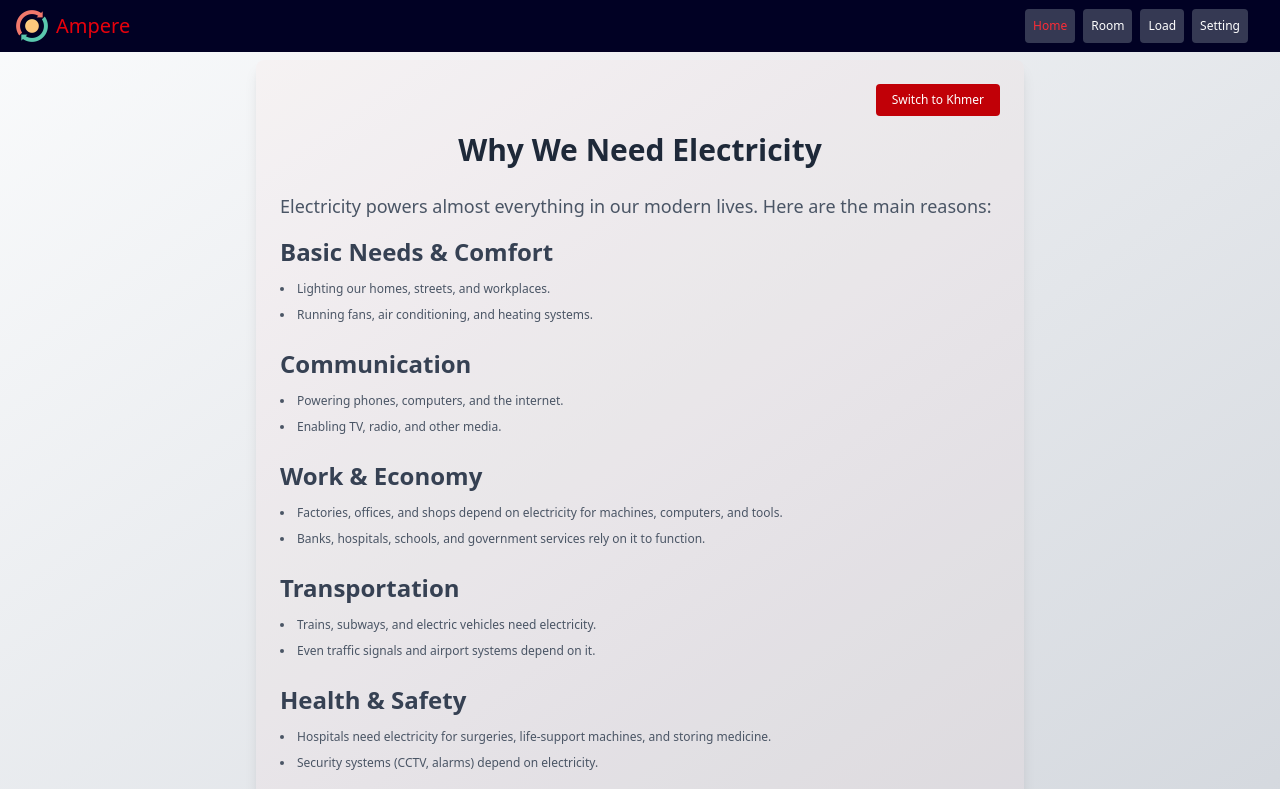
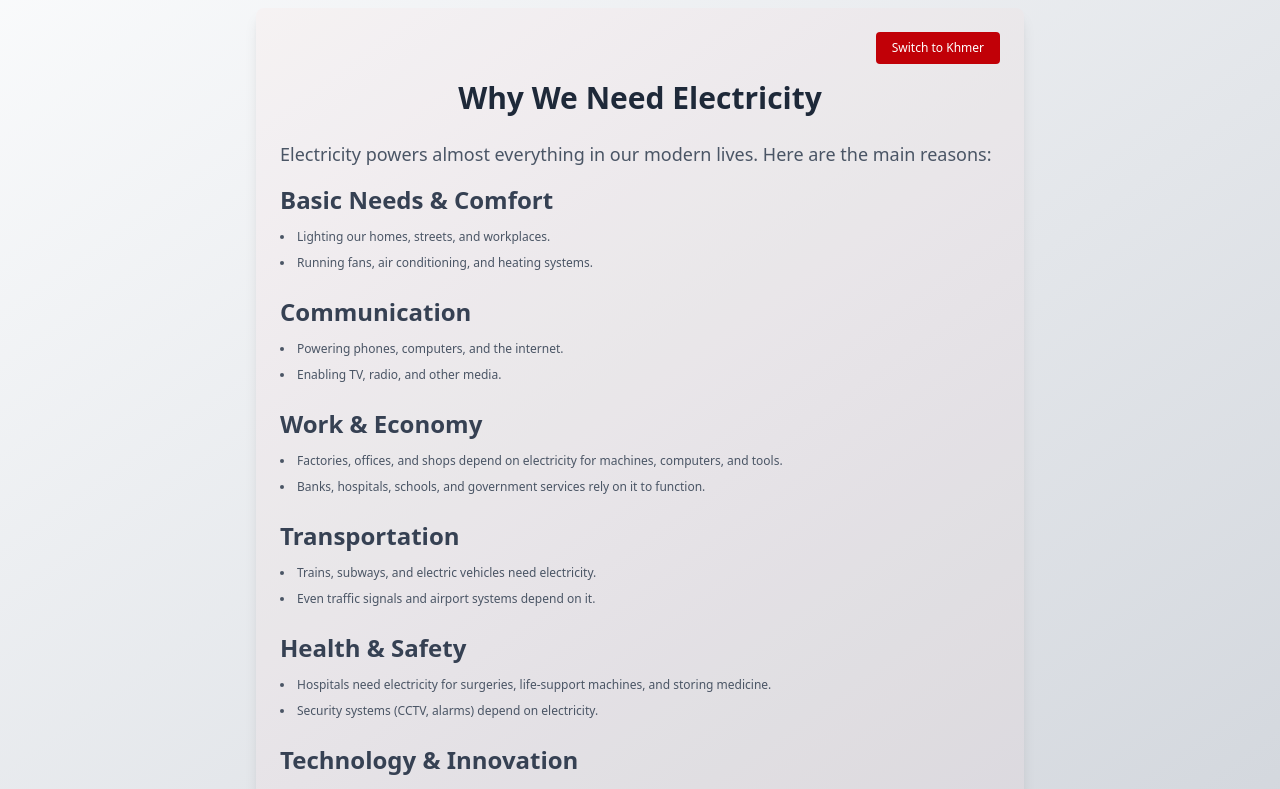
Before and after one commit to Senghong-2025/Ampere, a Nuxt app: page / in a window 1280 px wide. Shown: the top 789 px of the page. Built offline with nearby package versions, Linux system fonts and the light colour scheme.

Commit message:
remove layout tag

```diff
--- a/app/app.vue
+++ b/app/app.vue
@@ -1,13 +1,9 @@
 <template>
-  <div>
-    <NuxtLayout>
-      <NuxtPage />
-    </NuxtLayout>
-  </div>
+  <NuxtPage />
 </template>
 
+<script setup lang="ts">
 
-<script setup lang="ts">
 const isFirstAccess = ref(true);
 onMounted(() => {
   if(!import.meta.client) return;
```
